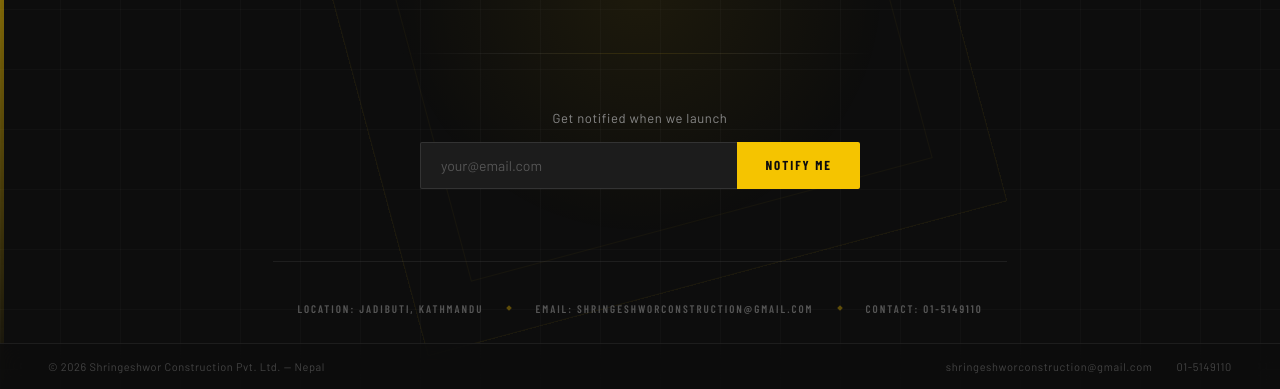
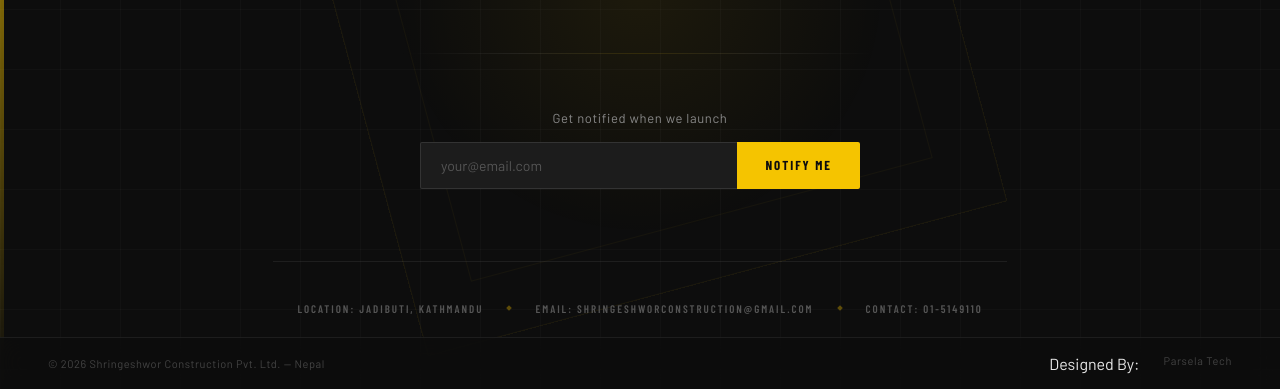
Before and after one commit to kscyrazan/Shringeshwor, a plain HTML site: page index.html in a window 1280 px wide. Shown: the part 411-800 px from the top of the page. Drawn offline with nearby package versions, Linux system fonts and the light colour scheme; a web font is replaced by a local one.

Commit message:
parsela tech

```diff
--- a/index.html
+++ b/index.html
@@ -420,8 +420,7 @@
   <footer>
     <span class="footer-copy">© 2026 Shringeshwor Construction Pvt. Ltd. — Nepal</span>
     <div class="footer-links">
-      <a href="mailto:shringeshworconstruction@gmail.com">shringeshworconstruction@gmail.com</a>
-      <a href="tel:01-5149110">01-5149110</a>
+      Designed By: <a href="parselatech.com">Parsela Tech</a>
     </div>
   </footer>
 
```
